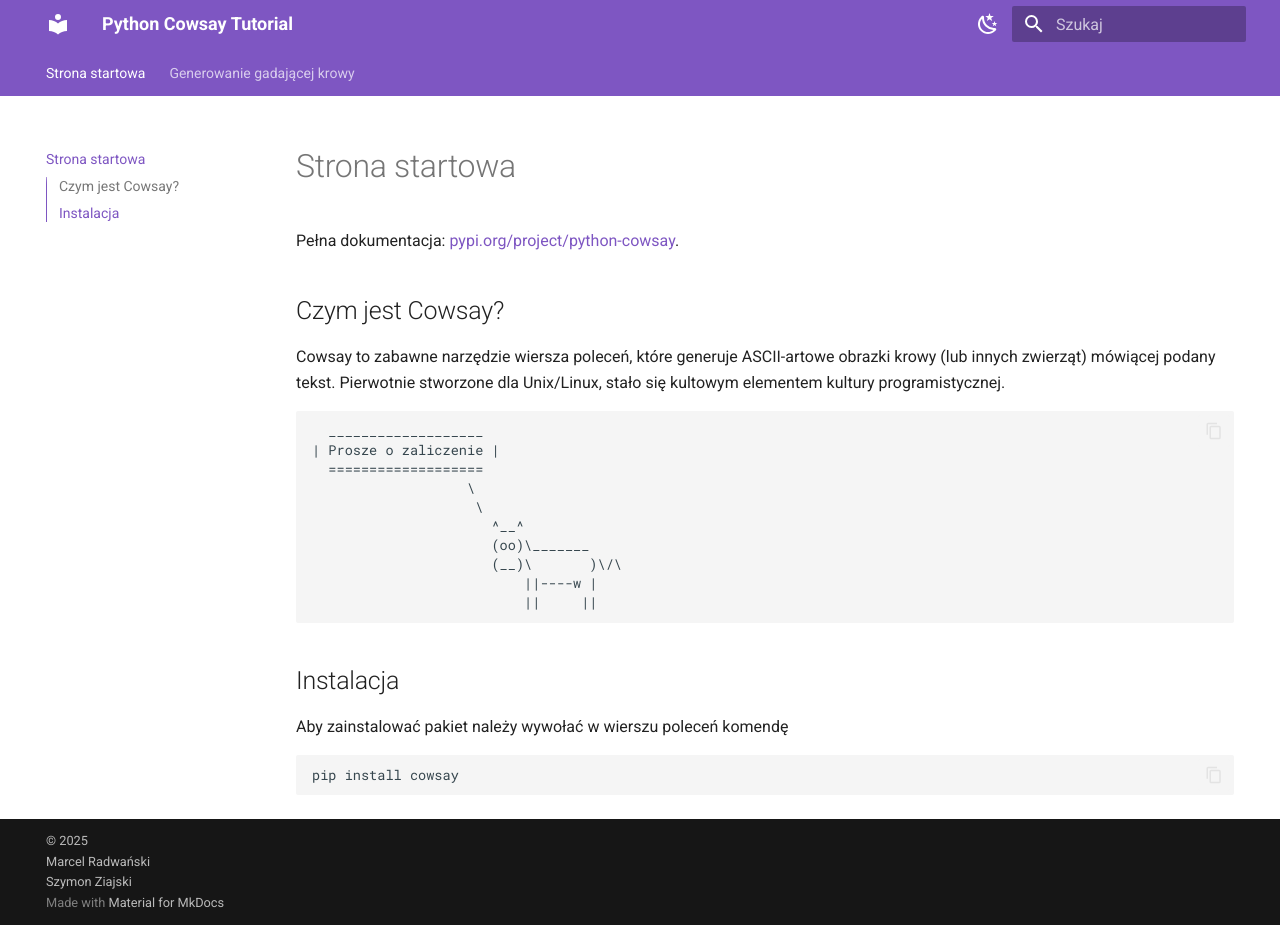
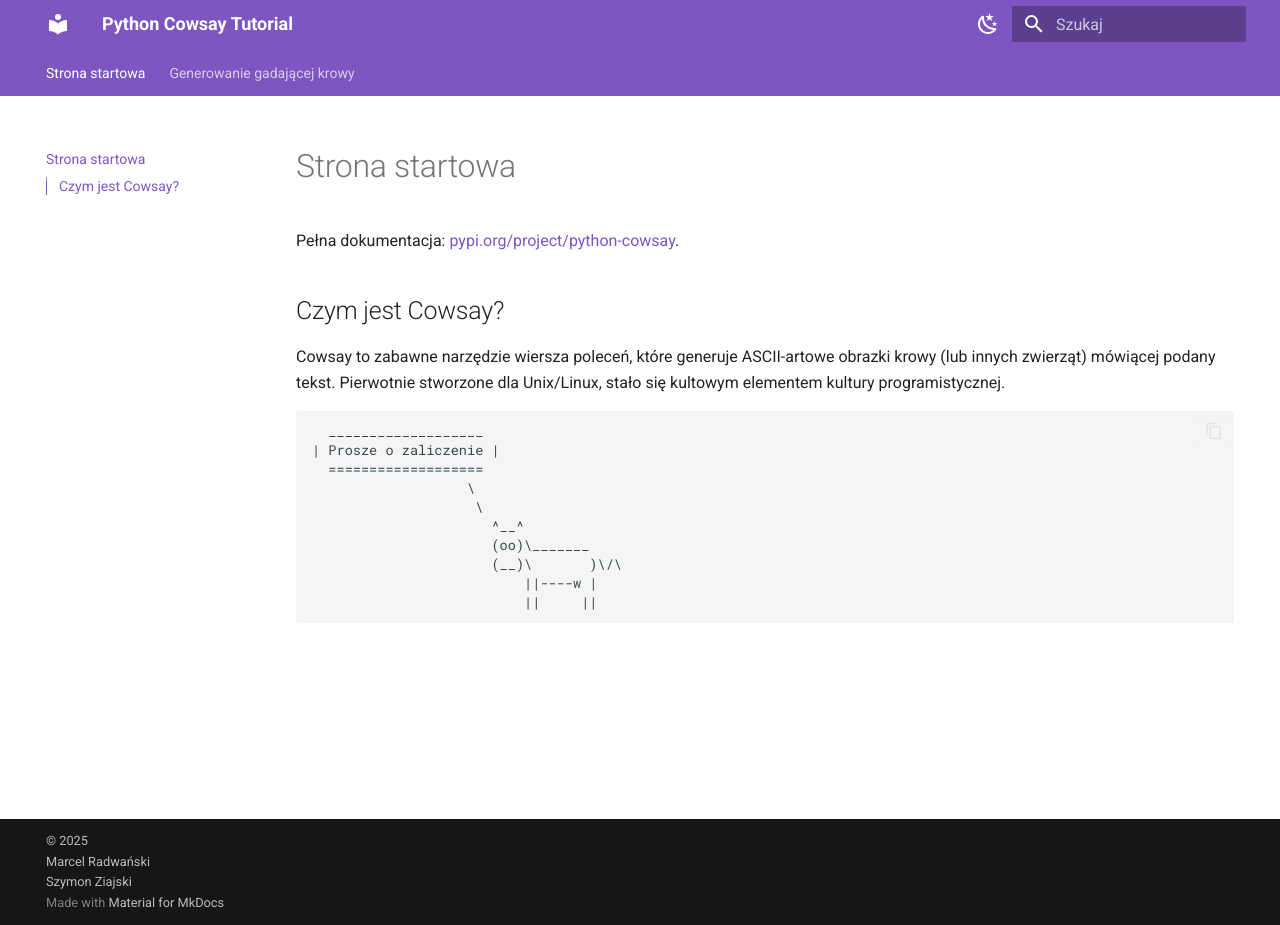
Before and after one commit to m4rcelrad/probable-potato, an MkDocs documentation site: the page built from docs/index.md, in a window 1280 px wide and 925 px high. Built offline with MkDocs 1.6.1 and Material for MkDocs 9.7.7, drawn with Linux system fonts in a browser that asks for light colours.

Commit message:
usuniecie powtórzeonej linijki o instalacji

````diff
--- a/docs/index.md
+++ b/docs/index.md
@@ -17,9 +17,3 @@ Cowsay to zabawne narzędzie wiersza poleceń, które generuje ASCII-artowe obra
                           ||----w |
                           ||     ||
 ```
-## Instalacja
-
-Aby zainstalować pakiet należy wywołać w wierszu poleceń komendę
-```text
-pip install cowsay
-```
````
